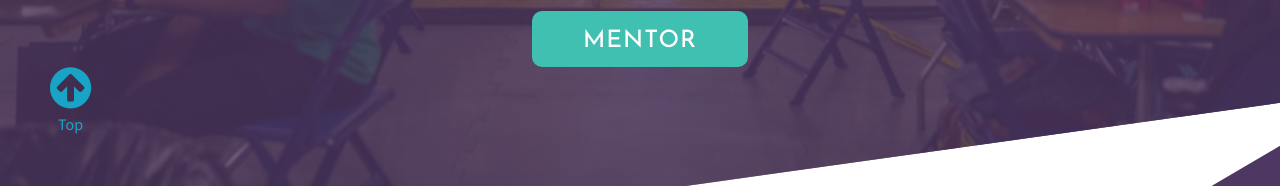
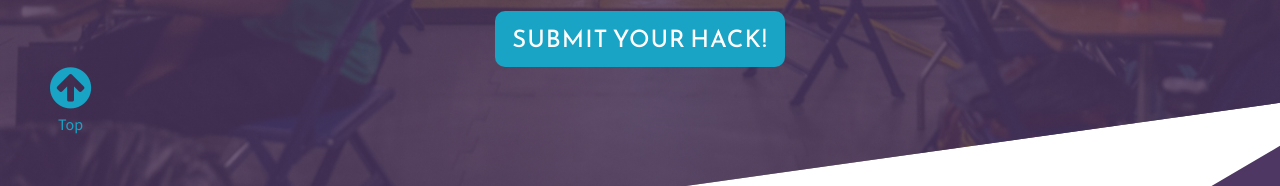
Before and after one commit to SDHacks/HackDay2017, a website: page index.html in a window 1280 px wide. Shown: the part 614-800 px from the top of the page. Drawn offline with nearby package versions, Linux system fonts and the light colour scheme.

Commit message:
Added submit hack button

```diff
--- a/index.html
+++ b/index.html
@@ -68,7 +68,8 @@
                 Qualcomm Room, Jacobs Hall<br>
                 January 13-14, 2017
               </h2>
-              <a class="sd-button button success" href="https://tesc.typeform.com/to/cXwqkW">Mentor</a>
+              <a class="sd-button button sd-button--unfixed" href="https://hackday2017.devpost.com" target="_blank">Submit Your Hack!</a>
+<!--               <a class="sd-button button success" href="https://tesc.typeform.com/to/cXwqkW">Mentor</a> -->
             </div>
           </div>
         </div>
@@ -264,9 +265,9 @@
           <div class="sd-footer--hex"></div>
           <div class="sd-footer--background-helper"></div>
           <div class="sd-footer--links">
-            <ul class="sd-footer--list hide-for-large">
+            <!-- <ul class="sd-footer--list hide-for-large">
               <li><a class="sd-footer--textlink" href="https://tesc.typeform.com/to/cXwqkW">Mentor</a></li>
-            </ul>
+            </ul> -->
             <ul class="sd-footer--list">
               <li><a target="_blank" href="https://www.facebook.com/SDHacks/"><i class="fa fa-facebook-square"></i></a></li>
               <li><a target="_blank" href="https://twitter.com/sdhacks"><i class="fa fa-twitter-square"></i></a></li>
--- a/scss/base.scss
+++ b/scss/base.scss
@@ -34,7 +34,7 @@ a {
   font-size: 24px;
   letter-spacing: 1px;
   text-transform: uppercase;
-  padding: 0;
+  padding: 0 16px;
   border-radius: 10px;
   background-color: $BLUE_1;
   font-family: $REEM_KUFI;
@@ -51,6 +51,10 @@ a {
     &.success:focus {
       background-color: lighten($GREEN_1, 10%);
     }
+  }
+  &--unfixed {
+    width: auto;
+    min-width: 216px;
   }
   &--input {
     text-align: left;
--- a/scss/pages/_header.scss
+++ b/scss/pages/_header.scss
@@ -81,7 +81,7 @@
     z-index: 1;
   }
   .sd-button {
-    width: 150px;
+    min-width: 150px;
     font-size: inherit;
     margin-bottom: 0;
   }
```
Also changed, not shown: css/main.css, 1 other file.
